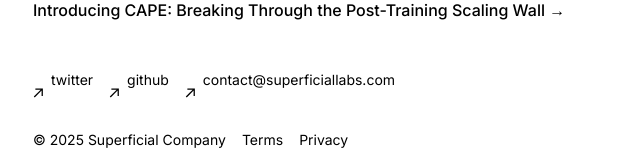
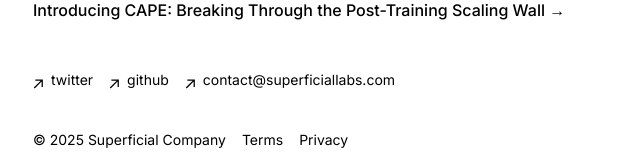
Before and after one commit to superficialorg/capabilitybench, a Next.js app: page / in a window 1280 px wide. Shown: the part 718-878 px from the top of the page, without its empty margins (319-959 px from the left). Built offline with nearby package versions, Linux system fonts and the light colour scheme.

Commit message:
Center footer arrows on text line

```diff
--- a/app/components/footer.tsx
+++ b/app/components/footer.tsx
@@ -23,7 +23,7 @@ export default function Footer() {
       <ul className="font-sm mt-8 flex flex-row space-x-4 text-black text-sm">
         <li>
           <a
-            className="flex items-end transition-all hover:text-neutral-800 text-black"
+            className="flex items-center transition-all hover:text-neutral-800 text-black"
             rel="noopener noreferrer"
             target="_blank"
             href="https://x.com/superficiallabs"
@@ -36,7 +36,7 @@ export default function Footer() {
         </li>
         <li>
           <a
-            className="flex items-end transition-all hover:text-neutral-800 text-black"
+            className="flex items-center transition-all hover:text-neutral-800 text-black"
             rel="noopener noreferrer"
             target="_blank"
             href="https://github.com/superficiallabs"
@@ -49,7 +49,7 @@ export default function Footer() {
         </li>
         <li>
           <a
-            className="flex items-end transition-all hover:text-neutral-800 text-black"
+            className="flex items-center transition-all hover:text-neutral-800 text-black"
             href="mailto:contact@superficiallabs.com"
           >
             <span className="flex items-center">
```
